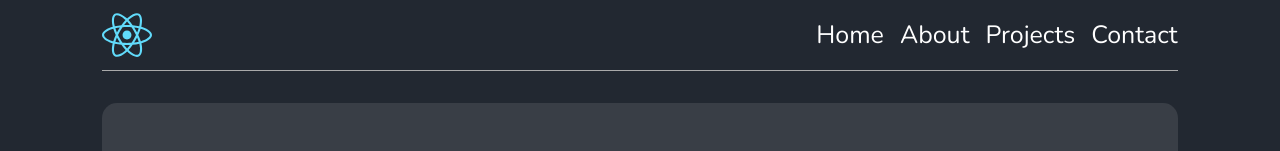
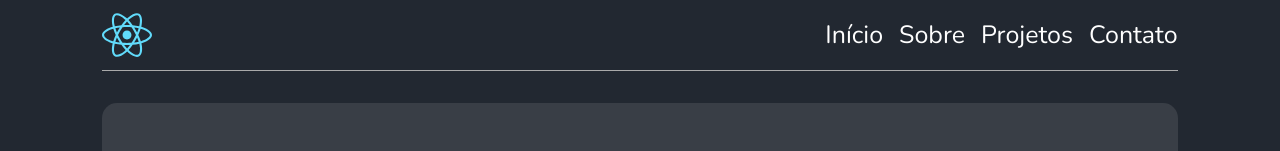
Before and after one commit to FelipeLosano/portfolio-react, a React (Vite) app: page / in a window 1280 px wide. Shown: the top 151 px of the page. Built offline with nearby package versions, Linux system fonts and the light colour scheme.

Commit message:
Adição TODO

```diff
--- a/src/App.css
+++ b/src/App.css
@@ -20,6 +20,7 @@
 
 .container {
 	padding: 0 8%;
+	height: 200vh;
 }
 
 .card {
--- a/src/App.jsx
+++ b/src/App.jsx
@@ -18,6 +18,7 @@
 	return (
 		<div className='container'>
 			<header>
+				{/* TODO: Anchor navbar on top */}
 				<NavBar />
 			</header>
 
--- a/src/components/NavBar/NavBar.jsx
+++ b/src/components/NavBar/NavBar.jsx
@@ -9,16 +9,16 @@
 			<nav>
 				<ul>
 					<li>
-						<a href='#Home'>Home</a>
+						<a href='#Home'>Início</a>
 					</li>
 					<li>
-						<a href='#About'>About</a>
+						<a href='#About'>Sobre</a>
 					</li>
 					<li>
-						<a href='#Projects'>Projects</a>
+						<a href='#Projects'>Projetos</a>
 					</li>
 					<li>
-						<a href='#Contact'>Contact</a>
+						<a href='#Contact'>Contato</a>
 					</li>
 				</ul>
 			</nav>
```
